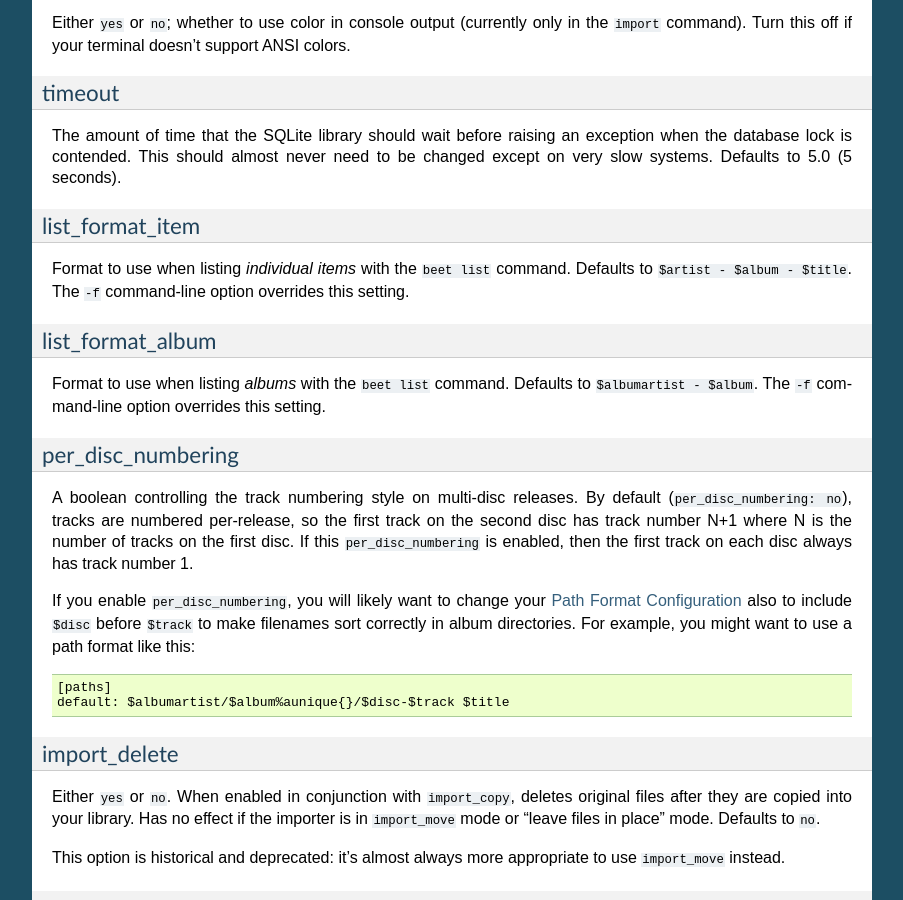
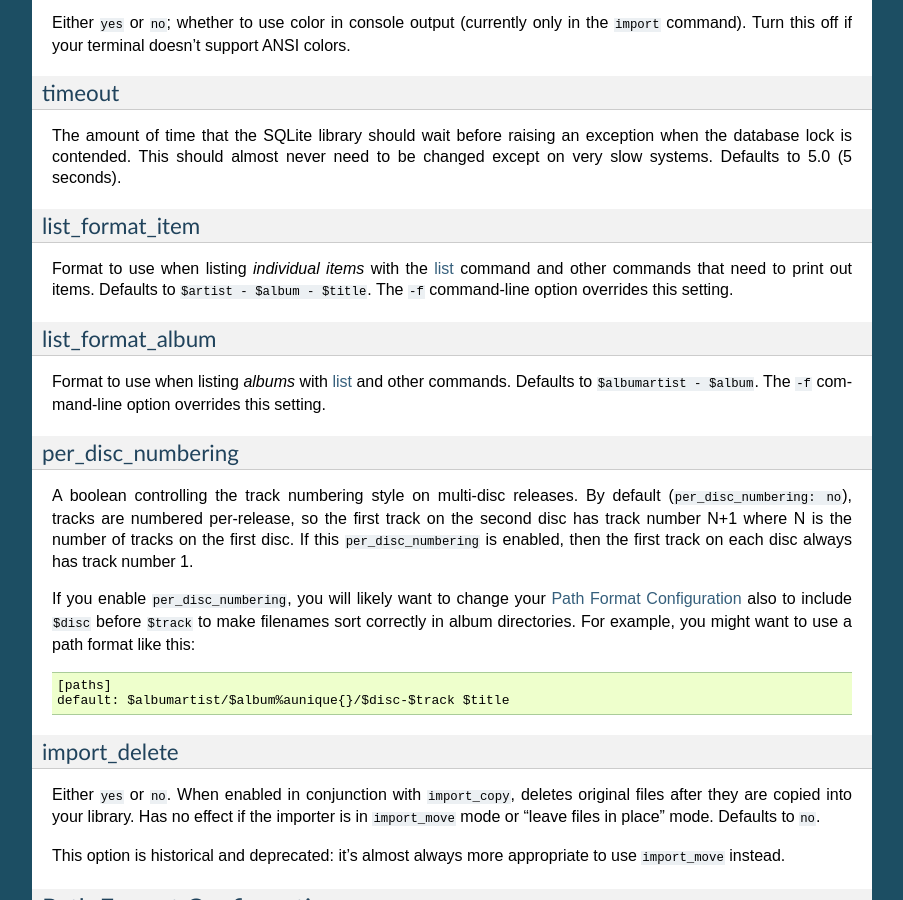
Before and after one commit to google-code-export/beets, a Sphinx documentation site: the page built from docs/reference/config.rst, in a window 1280 px wide and 900 px high, scrolled down 3028 px. Shown: the whole window, without its empty margins (198-1101 px from the left). Built offline with Sphinx 7.4.7, drawn with Linux system fonts in a browser that asks for light colours.

Commit message:
docs & changelog for pervasive format config (#62)
This version of the (renamed) _print_obj function uses introspection to
determine whether we're printing an Album or an Item. It's like function
overloading for Python! :grin:

```diff
--- a/docs/changelog.rst
+++ b/docs/changelog.rst
@@ -27,6 +27,9 @@
   calculation more accurate (thanks to Jakob Schnitzer).
 * :ref:`list-cmd` command: Templates given with ``-f`` can now show items' paths
   (using ``$path``).
+* The output of the :ref:`update-cmd`, :ref:`remove-cmd`, and :ref:`modify-cmd`
+  commands now respects the :ref:`list_format_album` and
+  :ref:`list_format_item` config options. Thanks to Mike Kazantsev.
 * Fix album queries for ``artpath`` and other non-item fields.
 * Null values in the database can now be matched with the empty-string regular
   expression, ``^$``.
--- a/docs/reference/config.rst
+++ b/docs/reference/config.rst
@@ -200,18 +200,19 @@
 list_format_item
 ~~~~~~~~~~~~~~~~
 
-Format to use when listing *individual items* with the ``beet list``
-command. Defaults to ``$artist - $album - $title``. The ``-f`` command-line
-option overrides this setting.
+Format to use when listing *individual items* with the :ref:`list-cmd`
+command and other commands that need to print out items. Defaults to
+``$artist - $album - $title``. The ``-f`` command-line option overrides
+this setting.
 
 .. _list_format_album:
 
 list_format_album
 ~~~~~~~~~~~~~~~~~
 
-Format to use when listing *albums* with the ``beet list`` command.
-Defaults to ``$albumartist - $album``. The ``-f`` command-line option
-overrides this setting.
+Format to use when listing *albums* with :ref:`list-cmd` and other
+commands. Defaults to ``$albumartist - $album``. The ``-f`` command-line
+option overrides this setting.
 
 .. _per_disc_numbering:
 
```
Also changed, not shown: docs/reference/cli.rst (+4 -0 lines), 1 other file.
